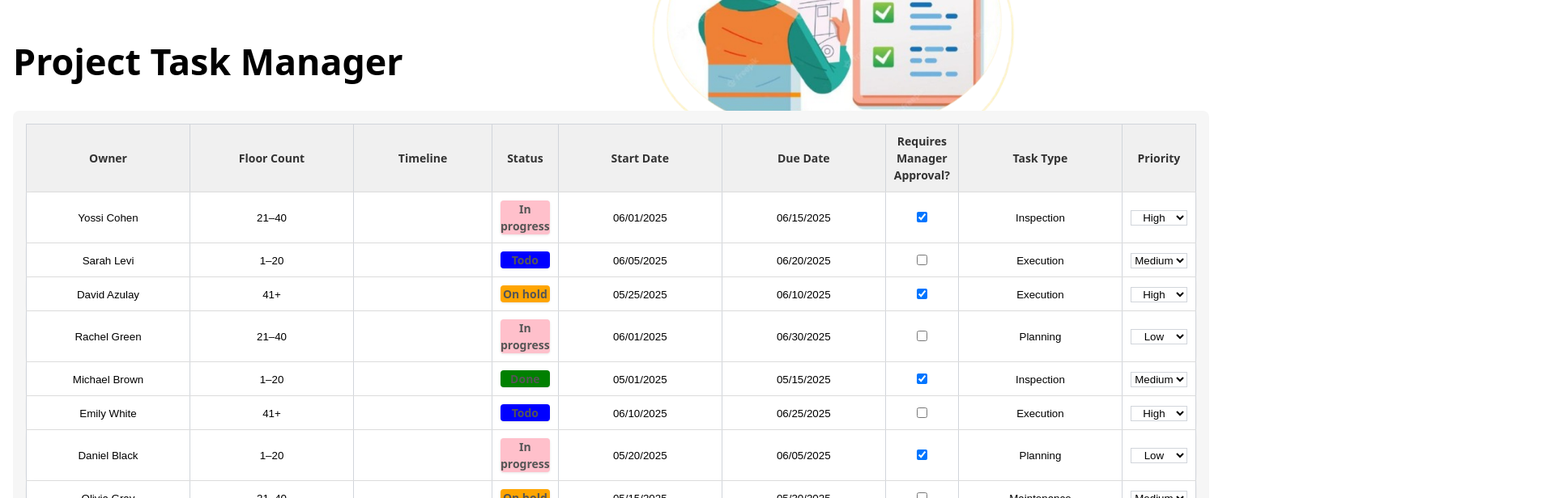
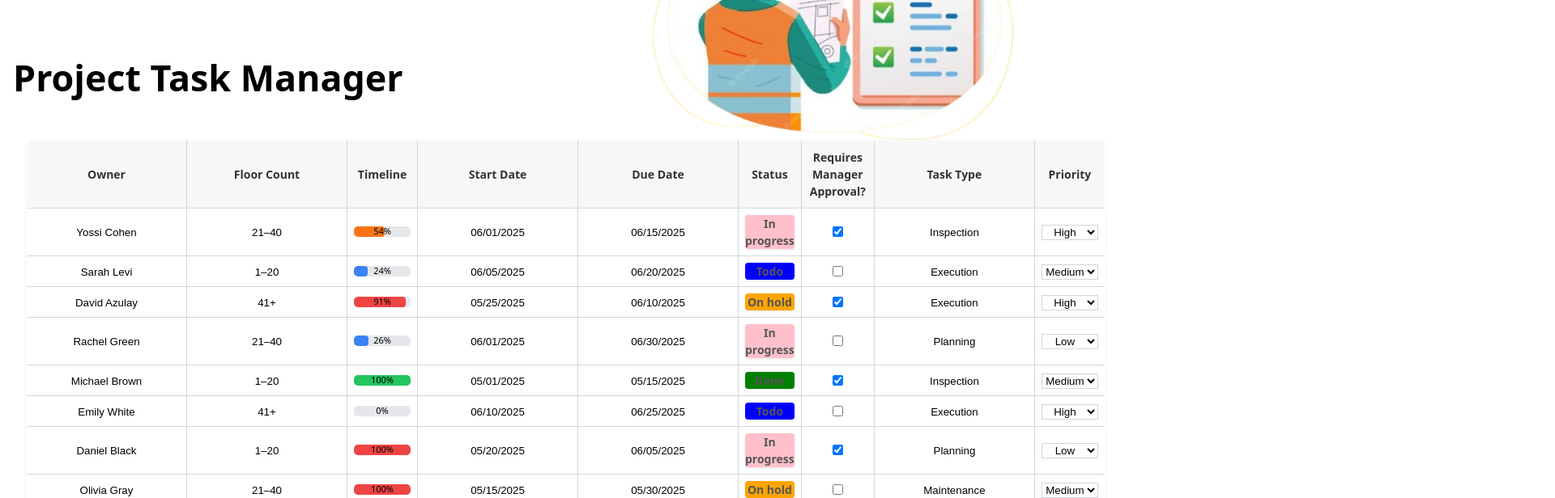
Before and after one commit to NeomiBashari/react-data-table-assignment, a React (Vite) app: page / in a window 1280 px wide. Shown: the part 200-816 px from the top of the page at 81% size, 1920 px wide, since content can reach past the window. Built offline with nearby package versions, Linux system fonts and the light colour scheme.

Commit message:
Improve progress bar UI

```diff
--- a/src/App.css
+++ b/src/App.css
@@ -1,7 +1,7 @@
 html, body, #root {
   height: 100%;
   margin: 0;
-  background-color: #ffcc99;
+  background-color: #fff5cc;
   color: black;
 }
 
@@ -51,4 +51,5 @@ html, body, #root {
 .app-container {
   padding: 1.5rem;
   min-height: 100%;
+  background-color: transparent;
 }
--- a/src/components/DataTable.tsx
+++ b/src/components/DataTable.tsx
@@ -15,9 +15,9 @@ const DataTable: React.FC<DataTableProps> = ({ data, onDataChange }) => {
     { key: "owner", label: "Owner" },
     { key: "floorCount", label: "Floor Count" },
     { key: "timeline", label: "Timeline" },
-    { key: "status", label: "Status" },
     { key: "startDate", label: "Start Date" },
     { key: "dueDate", label: "Due Date" },
+    { key: "status", label: "Status" },
     { key: "requiresManagerApproval", label: "Requires Manager Approval?" },
     { key: "taskType", label: "Task Type" },
     { key: "priority", label: "Priority" },
@@ -99,9 +99,22 @@ const DataTable: React.FC<DataTableProps> = ({ data, onDataChange }) => {
   };
 
   return (
-    <div className="overflow-x-auto rounded-lg shadow-md relative" style={{ marginLeft: '1rem', position: 'relative', top: '15rem', minHeight: 'calc(100vh - 300px)', backgroundColor: '#f6f6f6', borderRadius: '8px', padding: '1rem' }}>
-      <table className="table-auto w-full border-collapse" style={{ borderSpacing: '0 10px' }}>
-        <thead className="bg-gray-200" style={{ backgroundColor: '#f0f0f0', borderRadius: '8px' }}>
+    <div className="overflow-x-auto rounded-lg shadow-md relative" style={{
+      marginLeft: '1rem',
+      position: 'relative',
+      top: '15rem',
+      minHeight: 'calc(100vh - 300px)',
+      backgroundColor: 'transparent',
+      borderRadius: '8px',
+      padding: '1rem'
+    }}>
+      <table className="table-auto w-full border-collapse" style={{
+        borderSpacing: '0 10px',
+        backgroundColor: 'white',
+        borderRadius: '8px',
+        overflow: 'hidden'
+      }}>
+        <thead className="bg-gray-200" style={{ backgroundColor: 'rgba(240, 240, 240, 0.5)', borderRadius: '8px' }}>
           <tr>
             {headers.map((header, index) => (
               <th
@@ -116,12 +129,17 @@ const DataTable: React.FC<DataTableProps> = ({ data, onDataChange }) => {
         </thead>
         <tbody>
           {paginatedData.map((row, rowIndex) => (
-            <tr key={rowIndex} style={{ backgroundColor: '#fff', borderRadius: '8px', marginBottom: '10px', boxShadow: '0 1px 3px rgba(0, 0, 0, 0.1)' }}>
+            <tr key={rowIndex} style={{ borderBottom: '1px solid #ddd' }}>
               {headers.map((header, colIndex) => (
                 <td
                   key={colIndex}
                   className="px-4 py-2 text-gray-600 text-center align-middle"
-                  style={{ verticalAlign: 'middle', textAlign: 'center', padding: '10px', fontSize: '14px', color: '#555', borderBottom: '1px solid #ddd' }}
+                  style={{
+                    verticalAlign: 'middle',
+                    textAlign: 'center',
+                    fontSize: '14px',
+                    color: '#555',
+                  }}
                 >
                   {header.key === "requiresManagerApproval" ? (
                     <div style={{ display: 'flex', justifyContent: 'center', alignItems: 'center', height: '100%' }}>
--- a/src/components/ProgressBar.tsx
+++ b/src/components/ProgressBar.tsx
@@ -19,32 +19,57 @@ const ProgressBar: React.FC<ProgressBarProps> = ({ startDate, dueDate, status })
   const percentage = calculateTimelinePercentage(startDate, dueDate);
 
   const getBarColor = (): string => {
-    if (status === 'done') {
-      return 'green';
+    if (status === 'Done') {
+      return '#22c55e'; // Green
     }
     if (percentage <= 50) {
-      return 'green';
+      return '#3b82f6'; // Blue
     } else if (percentage > 50 && percentage <= 80) {
-      return 'orange';
+      return '#f97316'; // Orange
     } else {
-      return 'red';
+      return '#ef4444'; // Red
     }
   };
 
   return (
     <div
-      className="w-full bg-gray-300 rounded-full h-6 shadow-md"
-      style={{ position: 'relative', overflow: 'hidden', minWidth: '150px'}}
+      style={{
+        position: 'relative',
+        minWidth: '70px',
+        height: '13px',
+        backgroundColor: '#e5e7eb',
+        borderRadius: '5px',
+        overflow: 'hidden'
+      }}
     >
       <div
-        className="h-6 rounded-full"
         style={{
           width: `${percentage}%`,
           backgroundColor: getBarColor(),
-          transition: 'width 0.3s ease-in-out',
-          boxShadow: '0px 4px 6px rgba(0, 0, 0, 0.1)',
+          height: '100%',
+          position: 'absolute',
+          top: 0,
+          left: 0,
+          transition: 'width 0.5s ease-in-out',
+          borderRadius: '4px'
         }}
-      ></div>
+      />
+      <div
+        style={{
+          position: 'absolute',
+          width: '100%',
+          height: '100%',
+          display: 'flex',
+          alignItems: 'center',
+          justifyContent: 'center',
+          color: '#000000',
+          fontSize: '11px',
+          fontWeight: '500',
+          zIndex: 1
+        }}
+      >
+        {Math.round(percentage)}%
+      </div>
     </div>
   );
 };
--- a/src/index.css
+++ b/src/index.css
@@ -60,10 +60,13 @@ button:focus-visible {
 }
 
 table {
-  background-color: white; /* Set table background to white */
+  background-color: white;
   color: black;
   border: 1px solid #d1d5db;
   border-collapse: collapse;
+  border-radius: 8px;
+  overflow: hidden;
+  box-shadow: 0 1px 3px rgba(0, 0, 0, 0.1);
 }
 
 table th,
@@ -73,7 +76,7 @@ table td {
 }
 
 table tr:hover {
-  background-color: #f9fafb;
+  background-color: rgba(249, 250, 251, 0.3);
 }
 
 /* Override react-datepicker styles to match the general background */
```
